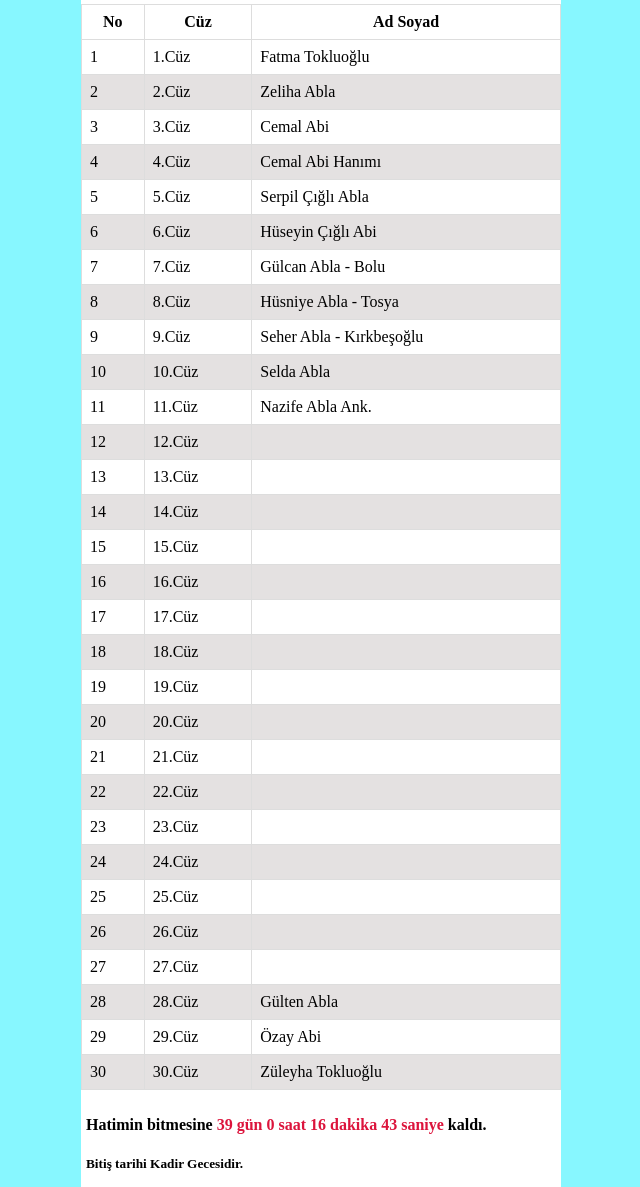
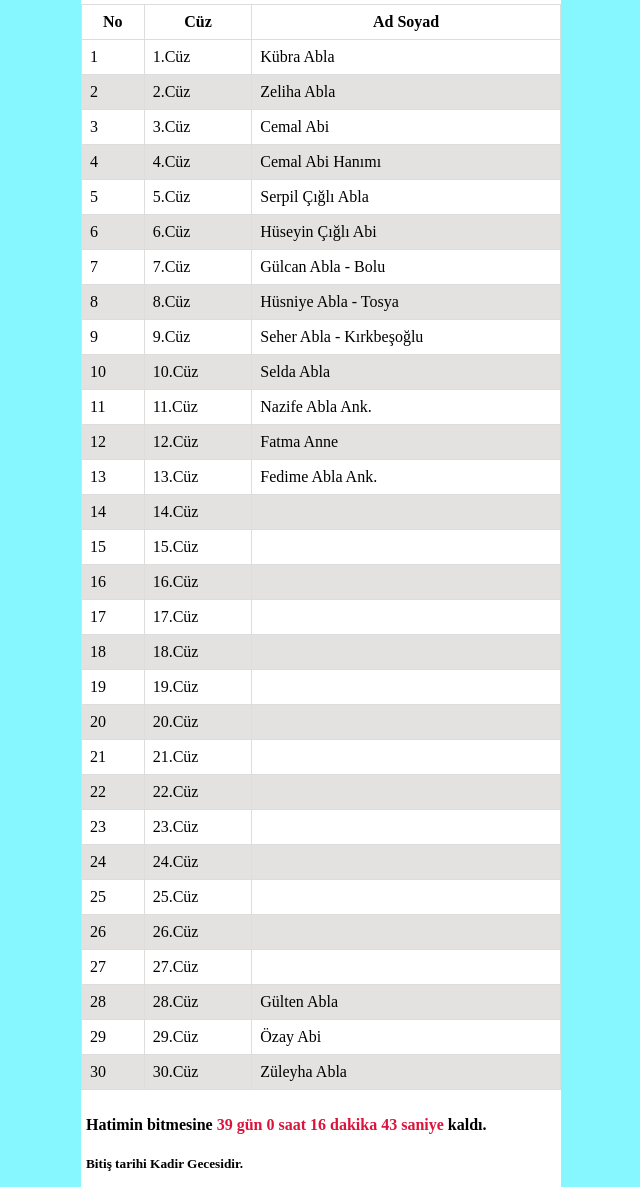
Before and after one commit to eyupjob/Ramazan-Listesi-, a plain HTML site: page hatim.html in a window 1280 px wide. Shown: the part 85-1272 px from the top of the page, without its empty margins (319-959 px from the left). Drawn offline with Linux system fonts and the light colour scheme.

Commit message:
eklemeler yaptım

```diff
--- a/hatim.html
+++ b/hatim.html
@@ -97,7 +97,7 @@
     <tr>
       <td>1</td>
       <td>1.Cüz</td>
-      <td id="a1">Fatma Tokluoğlu</td>
+      <td id="a1">Kübra Abla</td>
 	  </tr>
     <tr class="b1">
       <td>2</td>
@@ -152,12 +152,12 @@
     <tr class="b1">
       <td>12</td>
       <td>12.Cüz</td>
-      <td id="a121"></td>
+      <td id="a121">Fatma Anne</td>
 	  </tr>
     <tr>
       <td>13</td>
       <td>13.Cüz</td>
-      <td id="a131"></td>
+      <td id="a131">Fedime Abla Ank.</td>
 	  </tr>
     <tr class="b1">
       <td>14</td>
@@ -241,7 +241,7 @@
 				<tr class="b1">
 					<td>30</td>
 					<td>30.Cüz</td>
-					<td id="a321">Züleyha Tokluoğlu</td>
+					<td id="a321">Züleyha Abla</td>
 			  </tr>
   </table>
   </div>
```
Also changed, not shown: index.html (+1 -1 lines).
